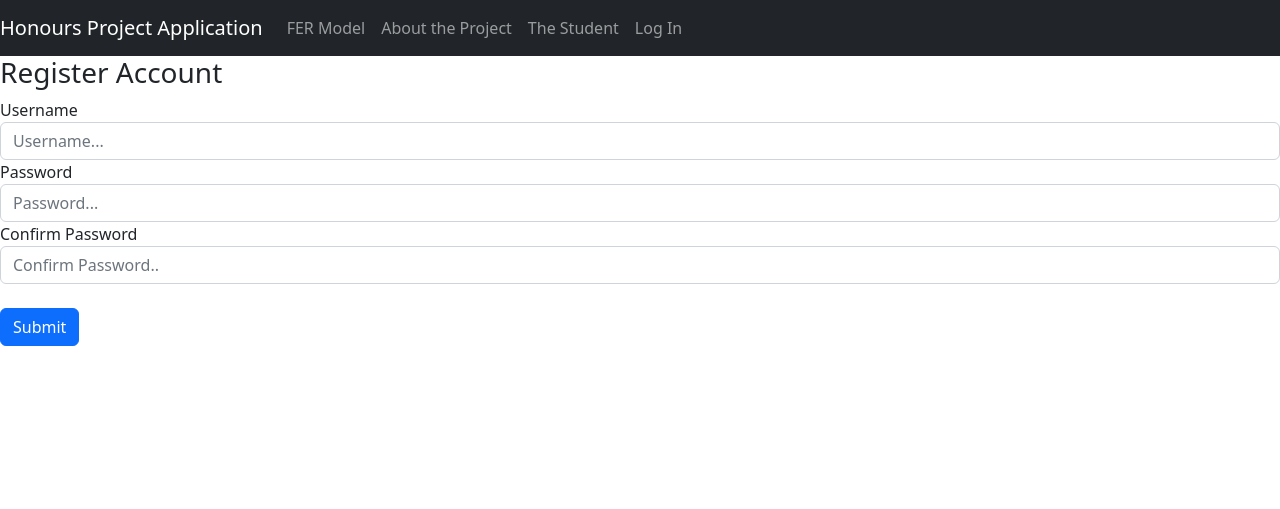
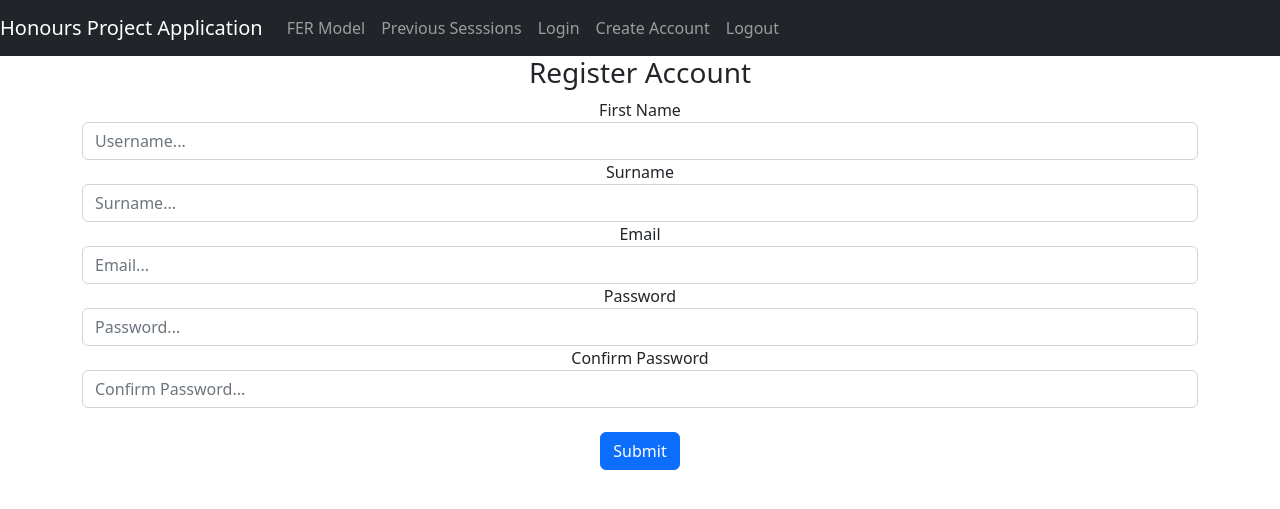
Before and after one commit to GaryS0410/HonoursProjectApplication, a Flask app: page /register in a window 1280 px wide. Shown: the top 509 px of the page. Run offline with Flask 2, Linux system fonts and the light colour scheme; some libraries are stand-ins or nearby versions.

Commit message:
Initial work on user system. Initial register and login functionality added

```diff
--- a/app/auth.py
+++ b/app/auth.py
@@ -1,14 +1,68 @@
-from flask import Blueprint, render_template, request
+from flask import Blueprint, render_template, request, flash, redirect, url_for
+from .models import User
+from werkzeug.security import generate_password_hash, check_password_hash
+from . import db
+from flask_login import login_user, login_required, logout_user, current_user
 
 # Auth.py blueprint declaration
 auth = Blueprint('auth', __name__)
 
 @auth.route('/login', methods = ['GET', 'POST'])
 def login():
-    data = request.form
-    print(data)
+    if request.method == 'POST':
+        email = request.form.get('email')
+        password = request.form.get('password')
+
+        user = User.query.filter_by(email=email).first()
+        if user:
+            if check_password_hash(user.password, password):
+                flash('Logged in successfully!', category ='sucess')
+                print('logged in')
+                login_user(user, remember=True)
+                return redirect(url_for('views.index'))
+            else:
+                flash('Incorrect password, try again', category='error')
+        else:
+            flash('Account doesn\'t exist', category='error')
+            print("no account")
+
     return render_template('auth/login.html')
+
+@auth.route('/logout')
+@login_required
+def logout():
+    logout_user()
+    return redirect(url_for('auth.login'))
 
 @auth.route('/register', methods = ['GET', 'POST'])
 def register():
+    if request.method == 'POST':
+        first_name = request.form.get('firstname')
+        surname = request.form.get('surname')
+        email = request.form.get('email')
+        password1 = request.form.get('password1')
+        password2 = request.form.get('password2')
+
+        user = User.query.filter_by(email=email).first()
+
+        if user:
+            flash('Email already exists.', category='error')
+        elif len(email) < 4:
+            flash('Email too must be greater than 3 characters.', category='error')
+        elif len(first_name) < 2:
+            flash('First name must be grater than 1 characters.', category='error')
+        elif len(surname) < 2:
+            flash('Surname must be greater than 2 characters', category='error')
+        elif password1 != password2:
+            flash('Passwords don\'t match', categor='error')
+        elif len(password1) < 7:
+            flash('Password must be at least 7 characters.', category='error')
+        else:
+            new_user = User(first_name = first_name, surname = surname, email=email, password=generate_password_hash(password1, method='sha256'))
+            db.session.add(new_user)
+            db.session.commit()
+            login_user(new_user, remember=True)
+            flash('Account Created!', category='success')
+            return redirect(url_for('views.index'))
+
     return render_template('auth/register.html')
--- a/app/static/js/camera.js
+++ b/app/static/js/camera.js
@@ -35,5 +35,5 @@
 }
 
 document.getElementById('snap').addEventListener('click', () => {
-    intervalId = setInterval(takePhoto, 30000);
+    intervalId = setInterval(takePhoto, 2000);
 })
--- a/app/templates/auth/register.html
+++ b/app/templates/auth/register.html
@@ -1,25 +1,20 @@
-<!DOCTYPE html>
-<html>
+{% include 'navbar.html' %}
+{% block content %}
 
-<head>
-    <meta charset="UTF-8" />
-    <title> FER Application - Model </title>
-    <script src="https://cdn.jsdelivr.net/npm/chart.js"></script>
-    <script src="https://cdnjs.cloudflare.com/ajax/libs/Chart.js/2.9.4/Chart.js">
-    </script>
-
-</head>
-
-<body>
-    {% include 'navbar.html' %}
-    {% block content %}
-    {% endblock %}
-
+<div class="container">
     <form method="POST">
         <h3>Register Account</h3>
         <div class="form-group">
-            <label for="username">Username</label>
-            <input type="text" class="form-control" id="username" name="username" placeholder="Username..." />
+            <label for="firstname">First Name</label>
+            <input type="text" class="form-control" id="firstname" name="firstname" placeholder="Username..." />
+        </div>
+        <div class="form-group">
+            <label for="surname">Surname</label>
+            <input type="text" class="form-control" id="surname" name="surname" placeholder="Surname...">
+        </div>
+        <div class="form-group">
+            <label for="email">Email</label>
+            <input type="text" class="form-control" id="email" name="email" placeholder="Email...">
         </div>
         <div class="form-group">
             <label for="password1">Password</label>
@@ -27,11 +22,12 @@
         </div>
         <div class="form-group">
             <label for="password2">Confirm Password</label>
-            <input type="password" class="form-control" id="password2" name="password2" placeholder="Confirm Password.." />
+            <input type="password" class="form-control" id="password2" name="password2"
+                placeholder="Confirm Password..." />
         </div>
         <br />
         <button type="submit" class="btn btn-primary">Submit</button>
     </form>
-</body>
+</div>
 
-</html>
+{% endblock %}
--- a/app/templates/navbar.html
+++ b/app/templates/navbar.html
@@ -1,39 +1,77 @@
 <!DOCTYPE html>
 
 <head>
+    <meta chartset="UTF-8" />
+    <meta name="viewport" content="width=device-width, initial-scale=1" />
     <!-- CSS only -->
     <link href="https://cdn.jsdelivr.net/npm/bootstrap@5.2.3/dist/css/bootstrap.min.css" rel="stylesheet"
         integrity="sha384-rbsA2VBKQhggwzxH7pPCaAqO46MgnOM80zW1RWuH61DGLwZJEdK2Kadq2F9CUG65" crossorigin="anonymous">
-    <!-- JavaScript Bundle with Popper -->
-    <script src="https://cdn.jsdelivr.net/npm/bootstrap@5.2.3/dist/js/bootstrap.bundle.min.js"
-        integrity="sha384-kenU1KFdBIe4zVF0s0G1M5b4hcpxyD9F7jL+jjXkk+Q2h455rYXK/7HAuoJl+0I4"
-        crossorigin="anonymous"></script>
+    <link rel="stylesheet" href="..\static\css\stylesheet.css">
+    <script src="https://cdn.jsdelivr.net/npm/chart.js"></script>
+    <script src="https://cdnjs.cloudflare.com/ajax/libs/Chart.js/2.9.4/Chart.js"></script>
 
+    <title>{% block title %} Honours Project Application {% endblock %}</title>
 </head>
 
 <body>
     <nav class="navbar navbar-expand-lg navbar-dark bg-dark">
-        <a class="navbar-brand" href="#">Honours Project Application</a>
-        <button class="navbar-toggler" type="button" data-toggle="collapse" data-target="#navbar"
-            aria-controls="navbarNav" aria-expanded="false" aria-label="Toggle navigation">
+        <button class="navbar-toggler" type="button" data-toggle="collapse" data-target="#navbar">
             <span class="navbar-toggler-icon"></span>
         </button>
-        <div class="collapse navbar-collapse" id="navbarNav">
-            <ul class="navbar-nav">
-                <li class="nav-item active">
-                    <a class="nav-link" href="/">FER Model <span class="sr-only"></span></a>
-                </li>
-                <li class="nav-item">
-                    <a class="nav-link" href="/about">About the Project</a>
-                </li>
-                <li class="nav-item">
-                    <a class="nav-link" href="/student">The Student</a>
-                </li>
-                <li class="nav-item">
-                    <a class="nav-link" href="/login"> Log In </a>
-                </li>
-            </ul>
+        <a class="navbar-brand" href="#">Honours Project Application</a>
+        <div class="collapse navbar-collapse" id="navbar">
+            <div class="navbar-nav">
+                <a class="nav-item nav-link" id="login" href="/">FER Model</a>
+                <a class="nav-item nav-link" id="login" href="/previous">Previous Sesssions</a>
+                <a class="nav-item nav-link" id="login" href="/login">Login</a>
+                <a class="nav-item nav-link" id="login" href="/register">Create Account</a>
+                <a class="nav-item nav-link" id="login" href="/logout">Logout</a>
+            </div>
         </div>
     </nav>
+
+    {% with messages = get_flashed_messages(with_categories=true) %}
+    {% if messages %}
+    {% for category, message in messages %}
+    {% if category == 'error' %}
+    <div class="alert alert-danger alter-dismissable fade show">
+        {{ message }}
+        <button type="button" class="close" data-dismiss="alert">
+            <span aria-hidden="true">&times;</span>
+        </button>
+    </div>
+    {% else %}
+    <div class="alert alert-success alter-dismissable fade show">
+        {{ message }}
+        <button type="button" class="close" data-dismiss="alert">
+            <span aria-hidden="true">&times;</span>
+        </button>
+    </div>
+    {% endif %}
+    {% endfor %}
+    {% endif %}
+    {% endwith %}
+
+    {% block content %}
+    {% endblock %}
+
+    <script
+      src="https://code.jquery.com/jquery-3.2.1.slim.min.js"
+      integrity="sha384-KJ3o2DKtIkvYIK3UENzmM7KCkRr/rE9/Qpg6aAZGJwFDMVNA/GpGFF93hXpG5KkN"
+      crossorigin="anonymous"
+    ></script>
+
+    <script
+      src="https://cdnjs.cloudflare.com/ajax/libs/popper.js/1.12.9/umd/popper.min.js"
+      integrity="sha384-ApNbgh9B+Y1QKtv3Rn7W3mgPxhU9K/ScQsAP7hUibX39j7fakFPskvXusvfa0b4Q"
+      crossorigin="anonymous"
+    ></script>
+
+    <script
+      src="https://maxcdn.bootstrapcdn.com/bootstrap/4.0.0/js/bootstrap.min.js"
+      integrity="sha384-JZR6Spejh4U02d8jOt6vLEHfe/JQGiRRSQQxSfFWpi1MquVdAyjUar5+76PVCmYl"
+      crossorigin="anonymous"
+    ></script>
 </body>
+
 </html>
```
Also changed, not shown: app/__init__.py (+12 -3 lines), app/models.py (+7 -5 lines), app/templates/about.html (deleted, +0 -19 lines), app/templates/auth/login.html (+8 -19 lines), app/templates/index.html (+4 -19 lines), app/templates/previousSessions.html (added, +10 -0 lines), app/templates/student.html (deleted, +0 -18 lines), app/views.py (+6 -6 lines).
